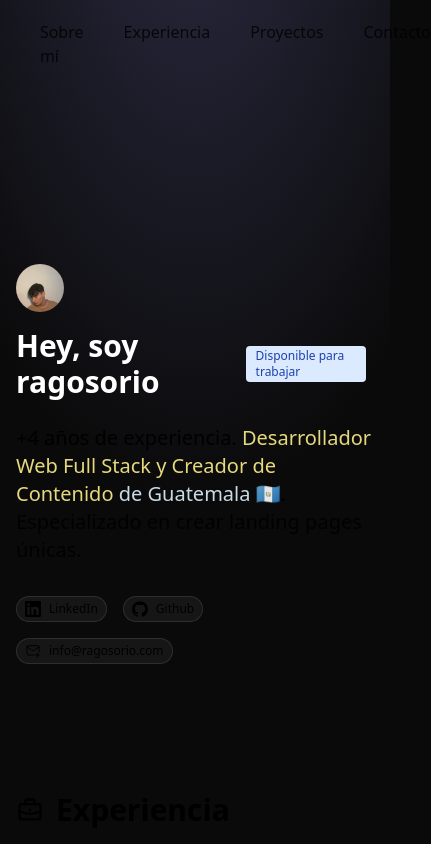
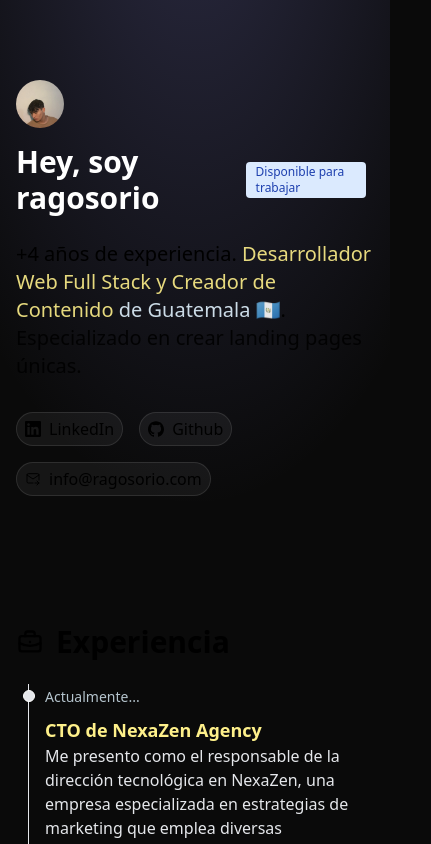
Before and after one commit to Ragosorio/ragsporfolio, an Astro site: page / in a window 390 px wide. Shown: the top 844 px of the page, 431 px wide, since content can reach past the window. Built offline with nearby package versions, Linux system fonts and the light colour scheme; Astro itself is replaced by a stand-in of ours.

Commit message:
Responsive design v1

```diff
--- a/package.json
+++ b/package.json
@@ -13,6 +13,7 @@
     "@astrojs/check": "^0.4.1",
     "@astrojs/tailwind": "^5.1.0",
     "@fontsource-variable/onest": "^5.0.2",
+    "@vercel/speed-insights": "^1.0.10",
     "astro": "^4.3.0",
     "tailwindcss": "^3.4.1",
     "typescript": "^5.3.3"
--- a/src/components/Header.astro
+++ b/src/components/Header.astro
@@ -1,4 +1,4 @@
-<header class="flex justify-center items-center py-5 w-full xl:w-[1120px] mx-auto">
+<header class="hidden md:flex justify-center items-center py-5 w-full xl:w-[1120px] mx-auto">
   <nav class="flex flex-row gap-x-10 opacity-80">
     <a href="#top">Inicio</a>
     <a href="#sobremi">Sobre mí</a>
--- a/src/components/SocialPill.astro
+++ b/src/components/SocialPill.astro
@@ -1,3 +1,3 @@
-<a class="rounded-full border border-white/10 flex justify-center items-center py-1 px-2 gap-x-2 md:py-2 md:px-4 text-xs lg:text-base bg-white/5 hover:scale-110 hover:bg-white/10 transition" {...Astro.props} target=_blank" rel="noopener noreferrer">
+<a class="rounded-full border border-white/10 flex justify-center items-center py-1 px-2 gap-x-2 md:py-2 md:px-4 text-xm lg:text-base bg-white/5 hover:scale-110 hover:bg-white/10 transition" {...Astro.props} target=_blank" rel="noopener noreferrer">
   <slot />
 </a>
--- a/src/layouts/Layout.astro
+++ b/src/layouts/Layout.astro
@@ -1,5 +1,6 @@
 ---
 import "@fontsource-variable/onest";
+import  SpeedInsights  from "@vercel/speed-insights/astro"
 import Header from "../components/Header.astro";
 import Footer from "../components/Footer.astro";
 
--- a/src/pages/index.astro
+++ b/src/pages/index.astro
@@ -17,7 +17,7 @@
   description="Contrata a ragosorio para crear tu landing page o aplicación web. Desarrollador Web y Creador de Contenido. Especializado en crear aplicaciones únicas."
 >
   <main class="px-4">
-    <SectionContainer class="py-44 pb-32">
+    <SectionContainer class="py-20 md:py-44 pb-32">
       <img
         class="rounded-full size-12 mb-4"
         src="/ragosorio.webp"
```
Also changed, not shown: 1 other file.
